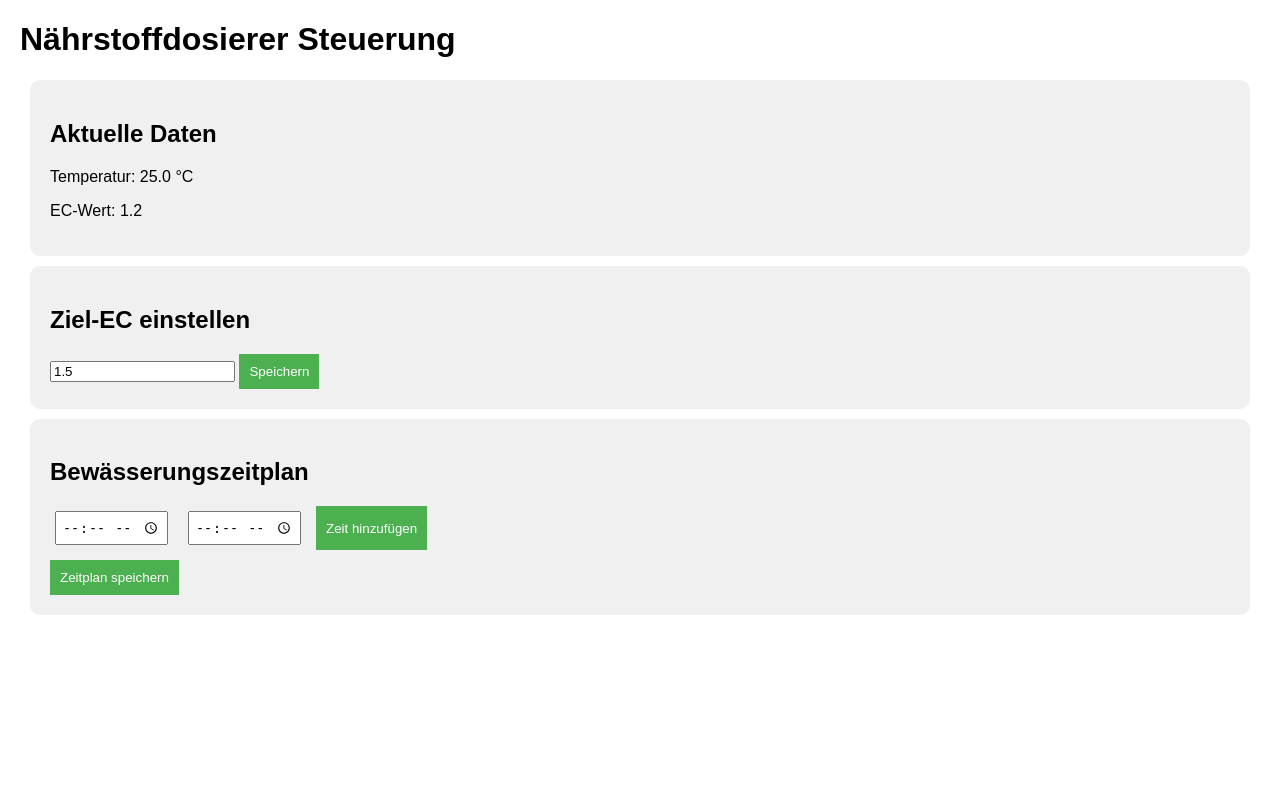
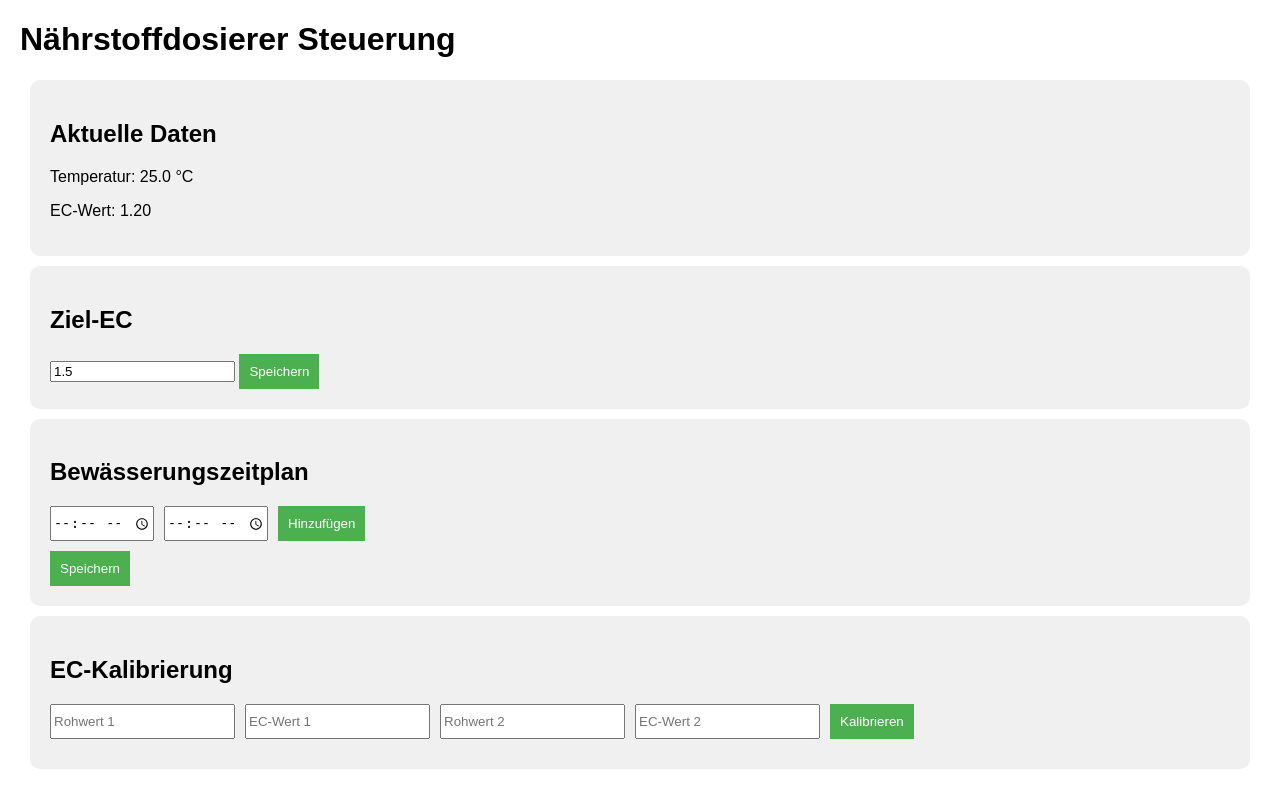
Before and after one commit to finanzamt123/webserver, a Flask app: page / in a window 1280 px wide. Run offline with Flask 3, Linux system fonts and the light colour scheme.

Commit message:
Update index.html

```diff
--- a/templates/index.html
+++ b/templates/index.html
@@ -1,129 +1,109 @@
 <!DOCTYPE html>
 <html>
 <head>
-    <title>Nährstoffdosierer Steuerung</title>
+    <title>Nährstoffdosierer</title>
     <style>
         body { font-family: Arial, sans-serif; margin: 20px; }
         .card { background: #f0f0f0; padding: 20px; margin: 10px; border-radius: 10px; }
-        input[type="time"] { padding: 5px; margin: 5px; }
         button { background: #4CAF50; color: white; border: none; padding: 10px; cursor: pointer; }
-        button:hover { background: #45a049; }
-        .schedule-list { margin-top: 10px; }
         .schedule-item { background: #e0e0e0; padding: 10px; margin: 5px; border-radius: 5px; }
-        .time-inputs { display: flex; gap: 10px; margin-bottom: 10px; }
+        .time-inputs { display: flex; gap: 10px; margin: 10px 0; }
     </style>
 </head>
 <body>
     <h1>Nährstoffdosierer Steuerung</h1>
 
-    <!-- Aktuelle Sensordaten -->
+    <!-- Sensordaten -->
     <div class="card">
         <h2>Aktuelle Daten</h2>
         <p>Temperatur: <span id="currentTemp">{{ temp }}</span> °C</p>
         <p>EC-Wert: <span id="currentEC">{{ ec }}</span></p>
     </div>
 
-    <!-- Ziel-EC einstellen -->
+    <!-- Ziel-EC -->
     <div class="card">
-        <h2>Ziel-EC einstellen</h2>
+        <h2>Ziel-EC</h2>
         <form action="/set_ec" method="post">
             <input type="number" step="0.1" name="target_ec" value="{{ target_ec }}">
             <button type="submit">Speichern</button>
         </form>
     </div>
 
-    <!-- Bewässerungszeitplan -->
+    <!-- Zeitplan -->
     <div class="card">
         <h2>Bewässerungszeitplan</h2>
         <form id="scheduleForm" action="/set_schedule" method="post">
             <div class="time-inputs">
-                <input type="time" id="startTime" name="start_time" required>
-                <input type="time" id="endTime" name="end_time" required>
-                <button type="button" onclick="addSchedule()">Zeit hinzufügen</button>
+                <input type="time" id="startTime" required>
+                <input type="time" id="endTime" required>
+                <button type="button" onclick="addSchedule()">Hinzufügen</button>
             </div>
-            <div id="scheduleList" class="schedule-list">
+            <div id="scheduleList">
                 {% for entry in schedule %}
                 <div class="schedule-item">
-                    <span>{{ entry.start }} - {{ entry.end }}</span>
+                    {{ entry.start }} - {{ entry.end }}
                     <button type="button" onclick="removeSchedule('{{ entry.start }}', '{{ entry.end }}')">Löschen</button>
                 </div>
                 {% endfor %}
             </div>
             <input type="hidden" id="scheduleEntries" name="schedule_entries" value="{{ schedule|tojson|forceescape }}">
-            <button type="submit">Zeitplan speichern</button>
+            <button type="submit">Speichern</button>
         </form>
     </div>
 
+    <!-- Kalibrierung -->
+    <div class="card">
+        <h2>EC-Kalibrierung</h2>
+        <div class="time-inputs">
+            <input type="number" step="0.1" id="raw1" placeholder="Rohwert 1">
+            <input type="number" step="0.1" id="ec1" placeholder="EC-Wert 1">
+            <input type="number" step="0.1" id="raw2" placeholder="Rohwert 2">
+            <input type="number" step="0.1" id="ec2" placeholder="EC-Wert 2">
+            <button type="button" onclick="calibrate()">Kalibrieren</button>
+        </div>
+    </div>
+
     <script>
-        // Funktion zum Hinzufügen von Zeitintervallen
-        function addSchedule() {
-            const startTime = document.getElementById('startTime');
-            const endTime = document.getElementById('endTime');
-            const scheduleList = document.getElementById('scheduleList');
-            const scheduleEntries = document.getElementById('scheduleEntries');
-
-            if (startTime.value && endTime.value) {
-                // Neuen Eintrag erstellen
-                const newEntry = { start: startTime.value, end: endTime.value };
-
-                // Eintrag zur Liste hinzufügen
-                const newItem = document.createElement('div');
-                newItem.className = 'schedule-item';
-                newItem.innerHTML = `
-                    <span>${newEntry.start} - ${newEntry.end}</span>
-                    <button type="button" onclick="removeSchedule('${newEntry.start}', '${newEntry.end}')">Löschen</button>
-                `;
-                scheduleList.appendChild(newItem);
-
-                // Eintrag zum versteckten Eingabefeld hinzufügen
-                let entries = [];
-                if (scheduleEntries.value) {
-                    entries = JSON.parse(scheduleEntries.value);
-                }
-                entries.push(newEntry);
-                scheduleEntries.value = JSON.stringify(entries);
-
-                // Eingabefelder leeren
-                startTime.value = '';
-                endTime.value = '';
-            }
-        }
-
-        // Funktion zum Entfernen von Zeitintervallen
-        function removeSchedule(start, end) {
-            const scheduleEntries = document.getElementById('scheduleEntries');
-            let entries = JSON.parse(scheduleEntries.value);
-
-            // Eintrag entfernen
-            entries = entries.filter(entry => entry.start !== start || entry.end !== end);
-            scheduleEntries.value = JSON.stringify(entries);
-
-            // Liste neu aufbauen
-            const scheduleList = document.getElementById('scheduleList');
-            scheduleList.innerHTML = '';
-            entries.forEach(entry => {
-                const newItem = document.createElement('div');
-                newItem.className = 'schedule-item';
-                newItem.innerHTML = `
-                    <span>${entry.start} - ${entry.end}</span>
-                    <button type="button" onclick="removeSchedule('${entry.start}', '${entry.end}')">Löschen</button>
-                `;
-                scheduleList.appendChild(newItem);
-            });
-        }
-
-        // Funktion zum Aktualisieren der Sensordaten
+        // Live-Datenaktualisierung
         function updateSensorData() {
             fetch("/get_sensor_data")
                 .then(response => response.json())
                 .then(data => {
-                    document.getElementById("currentTemp").textContent = data.temp;
-                    document.getElementById("currentEC").textContent = data.ec;
+                    document.getElementById("currentTemp").textContent = data.temp.toFixed(1);
+                    document.getElementById("currentEC").textContent = data.ec.toFixed(2);
                 });
         }
+        setInterval(updateSensorData, 1000);
 
-        // Sensordaten alle 5 Sekunden aktualisieren
-        setInterval(updateSensorData, 5000);
+        // Zeitplan
+        function addSchedule() {
+            const start = document.getElementById("startTime").value;
+            const end = document.getElementById("endTime").value;
+            if (!start || !end) return;
+
+            const entry = { start, end };
+            const schedule = JSON.parse(document.getElementById("scheduleEntries").value || "[]");
+            schedule.push(entry);
+            document.getElementById("scheduleEntries").value = JSON.stringify(schedule);
+
+            const div = document.createElement("div");
+            div.className = "schedule-item";
+            div.innerHTML = `${start} - ${end} <button onclick="this.parentElement.remove()">Löschen</button>`;
+            document.getElementById("scheduleList").appendChild(div);
+        }
+
+        // Kalibrierung
+        function calibrate() {
+            const data = new URLSearchParams();
+            data.append("raw1", document.getElementById("raw1").value);
+            data.append("ec1", document.getElementById("ec1").value);
+            data.append("raw2", document.getElementById("raw2").value);
+            data.append("ec2", document.getElementById("ec2").value);
+
+            fetch("/calibrate_ec", { method: "POST", body: data })
+                .then(response => response.json())
+                .then(data => alert(data.success ? "Kalibrierung erfolgreich!" : "Fehler: " + data.error));
+        }
     </script>
 </body>
 </html>
```
